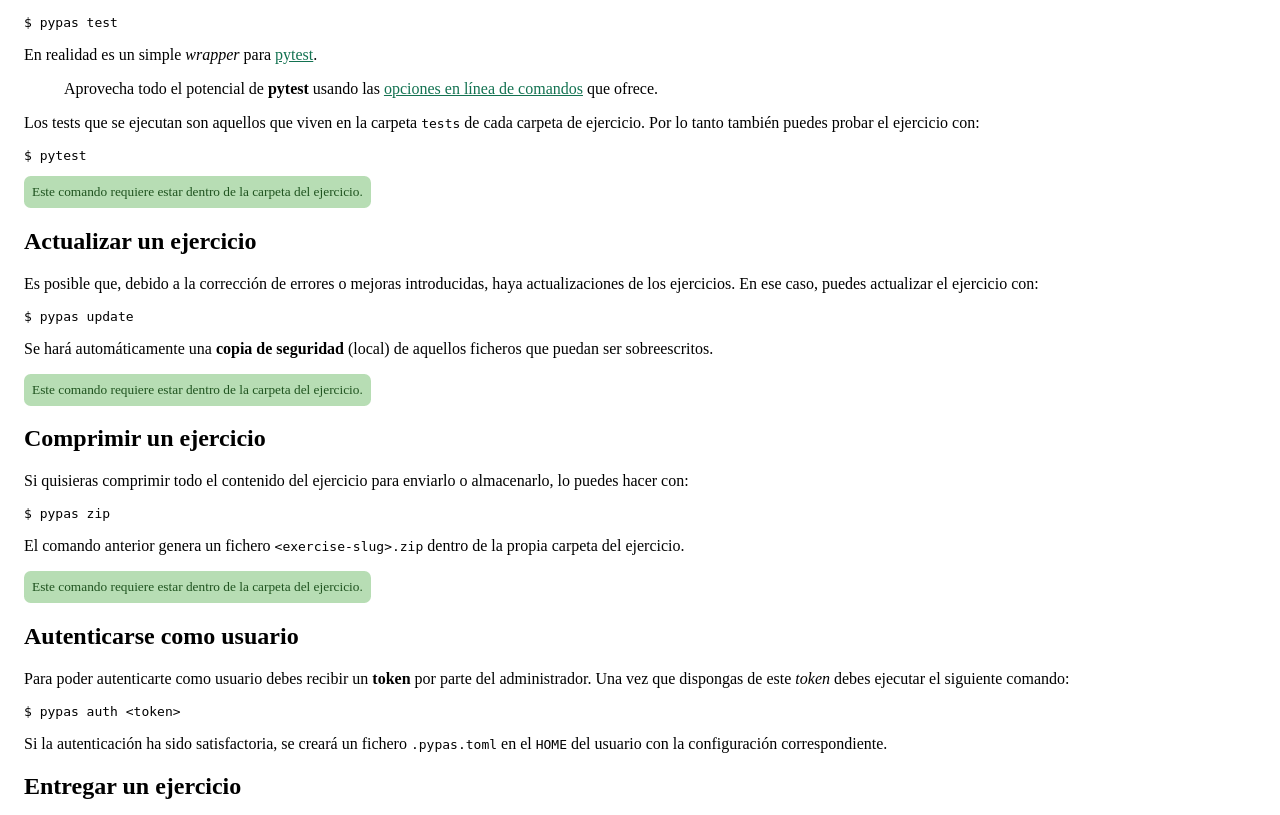
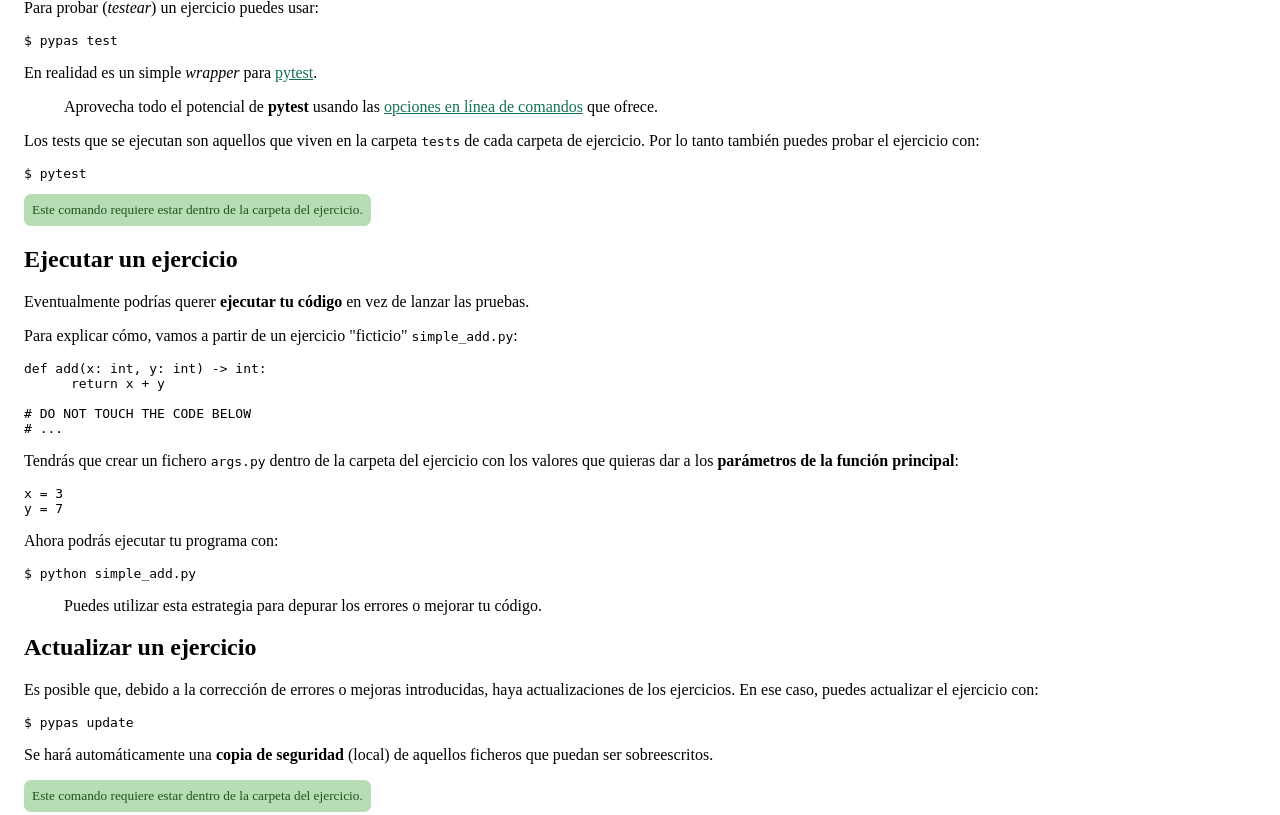
Before and after one commit to sdelquin/pypas-web, a Django app: template homepage/templates/homepage/index.html in a window 1280 px wide. Shown: the part 1591-2406 px from the top of the page. Run offline with Django 5.2, Linux system fonts and the light colour scheme; the template is opened without the code that fills it, so the values that code supplies are empty; parts of the project's set-up code (start-up, migrations or seed data) failed here and were passed over; some libraries are stand-ins or nearby versions.

Commit message:
Add section to explain how to run exercise

```diff
--- a/homepage/static/homepage/css/custom.css
+++ b/homepage/static/homepage/css/custom.css
@@ -33,10 +33,6 @@ a.anchorjs-link:hover {
 
 .content pre {
   padding: 0;
-}
-
-code.hljs {
-  background: #515151;
 }
 
 h1,
--- a/homepage/templates/homepage/index.html
+++ b/homepage/templates/homepage/index.html
@@ -6,7 +6,7 @@
 <head>
   <meta charset="UTF-8">
   <meta name="viewport" content="width=device-width, initial-scale=1.0">
-  <title>Pypas</title>
+  <title>pypas | Aprende Python comiendo pipas</title>
   <link rel="stylesheet" href="{% hashed_static 'bulma/css/versions/bulma-no-dark-mode.min.css' %}">
   <link rel="stylesheet" href="{% hashed_static '@fortawesome/fontawesome-free/css/all.min.css' %}">
   <link rel="stylesheet" href="{% hashed_static '@highlightjs/cdn-assets/styles/rainbow.min.css' %}">
@@ -26,6 +26,7 @@
     <a href="#obtener-un-ejercicio">Obtener un ejercicio</a><br>
     <a href="#leer-un-ejercicio">Leer un ejercicio</a><br>
     <a href="#probar-un-ejercicio">Probar un ejercicio</a><br>
+    <a href="#ejecutar-un-ejercicio">Ejecutar un ejercicio</a><br>
     <a href="#actualizar-un-ejercicio">Actualizar un ejercicio</a><br>
     <a href="#comprimir-un-ejercicio">Comprimir un ejercicio</a><br>
     <a href="#autenticarse-como-usuario">Autenticarse como usuario</a><br>
@@ -110,6 +111,27 @@
       <i class="fa-regular fa-bell"></i>
       Este comando requiere estar dentro de la carpeta del ejercicio.
     </div>
+
+    <h2>
+      <i class="fa-solid fa-microchip"></i>
+      Ejecutar un ejercicio
+    </h2>
+    <p>Eventualmente podrías querer <b>ejecutar tu código</b> en vez de lanzar las pruebas.</p>
+    <p>Para explicar cómo, vamos a partir de un ejercicio "ficticio" <code>simple_add.py</code>:</p>
+    <pre><code class="python">def add(x: int, y: int) -> int:
+      return x + y
+
+# DO NOT TOUCH THE CODE BELOW
+# ...</code></pre>
+    <p>Tendrás que crear un fichero <code>args.py</code> dentro de la carpeta del ejercicio con los valores que quieras dar a los <b>parámetros de la función principal</b>:</p>
+    <pre><code class="ini">x = 3
+y = 7</code></pre>
+    <p>Ahora podrás ejecutar tu programa con:</p>
+    <pre><code class="shell">$ python simple_add.py</code></pre>
+    <blockquote>
+      <i class="fa-regular fa-lightbulb"></i>
+      Puedes utilizar esta estrategia para depurar los errores o mejorar tu código.
+    </blockquote>
 
     <h2>
       <i class="fa-solid fa-spinner"></i>
```
